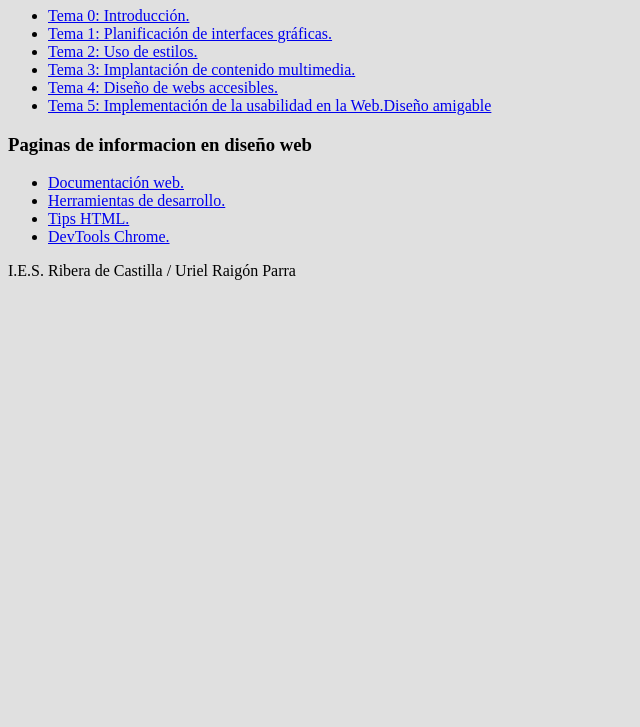
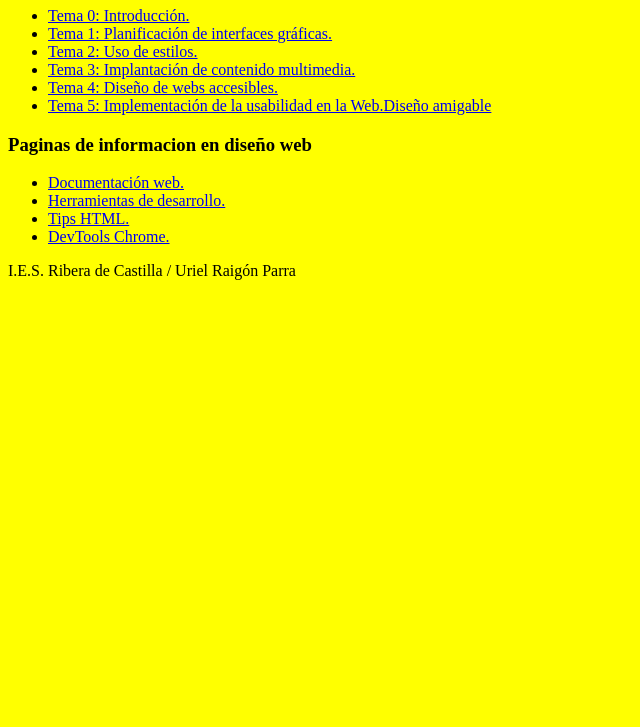
Before and after one commit to ur1e1/ur1e1.github.io, a plain HTML site: page index.html in a window 1280 px wide. Shown: the part 73-800 px from the top of the page, without its empty margins (0-640 px from the left). Drawn offline with Linux system fonts and the light colour scheme.

Commit message:
Update hojaColores1.css

```diff
--- a/CSS/hojaColores1.css
+++ b/CSS/hojaColores1.css
@@ -1,3 +1,3 @@
 body{
-    background-color: #E0E0E0;
+    background-color: yellow;
 }
```
